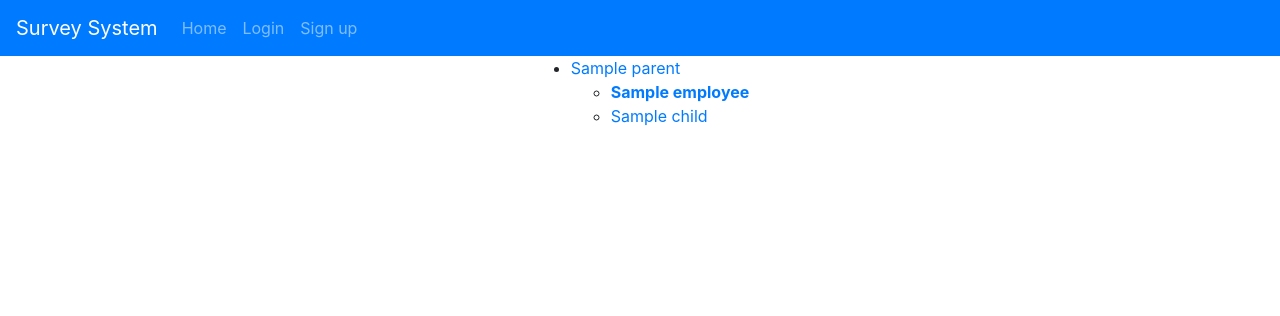
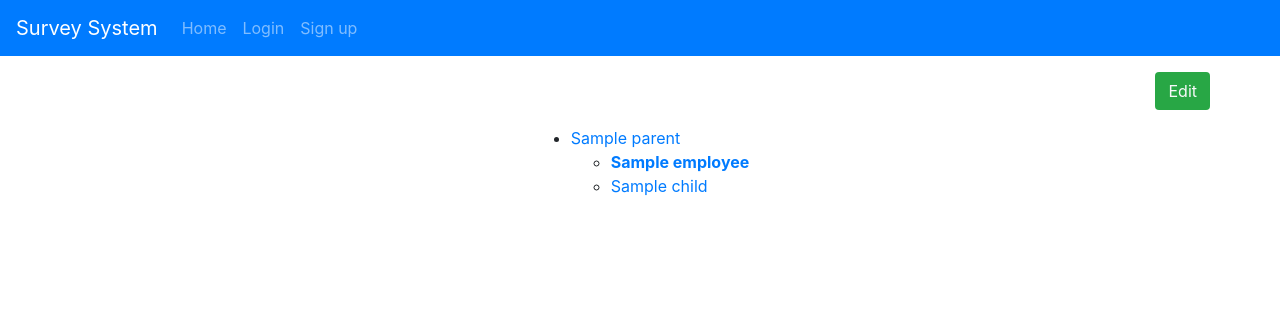
Before and after one commit to Omarmansour557/Employee-Survey-System, a Django app: template employee/templates/employee_detail.html in a window 1280 px wide. Shown: the top 316 px of the page. Run offline with Django 4.2, Linux system fonts and the light colour scheme; the template is opened without the code that fills it: most values are stand-ins (such as "Sample title", 1, 10 or a date in 2020); some libraries are stand-ins or nearby versions.

Commit message:
PAGTBI-4: added an edit button to the top of the employee's profile that takes them to their edit page

```diff
--- a/employee/templates/employee_detail.html
+++ b/employee/templates/employee_detail.html
@@ -9,6 +9,9 @@
 {% block body %}
 
 <div class="container">
+    <div class="row justify-content-end my-3">
+        <a href="{% url 'employee_update' employee.pk %}" class="btn bg-success text-light">Edit</a>
+    </div>
     <div class="row justify-content-center">
         <ul class="tree">
             {% if employee.parent %}
--- a/employee/web_urls.py
+++ b/employee/web_urls.py
@@ -4,5 +4,5 @@ from . import web_views
 
 urlpatterns = [
     path('<int:pk>/', web_views.EmployeeDetailView.as_view(), name='employee_detail'),
-    path('edit/<int:pk>', web_views.EmployeeUpdateView.as_view(), name='employee_edit')
+    path('edit/<int:pk>/', web_views.EmployeeUpdateView.as_view(), name='employee_update')
 ]
```
